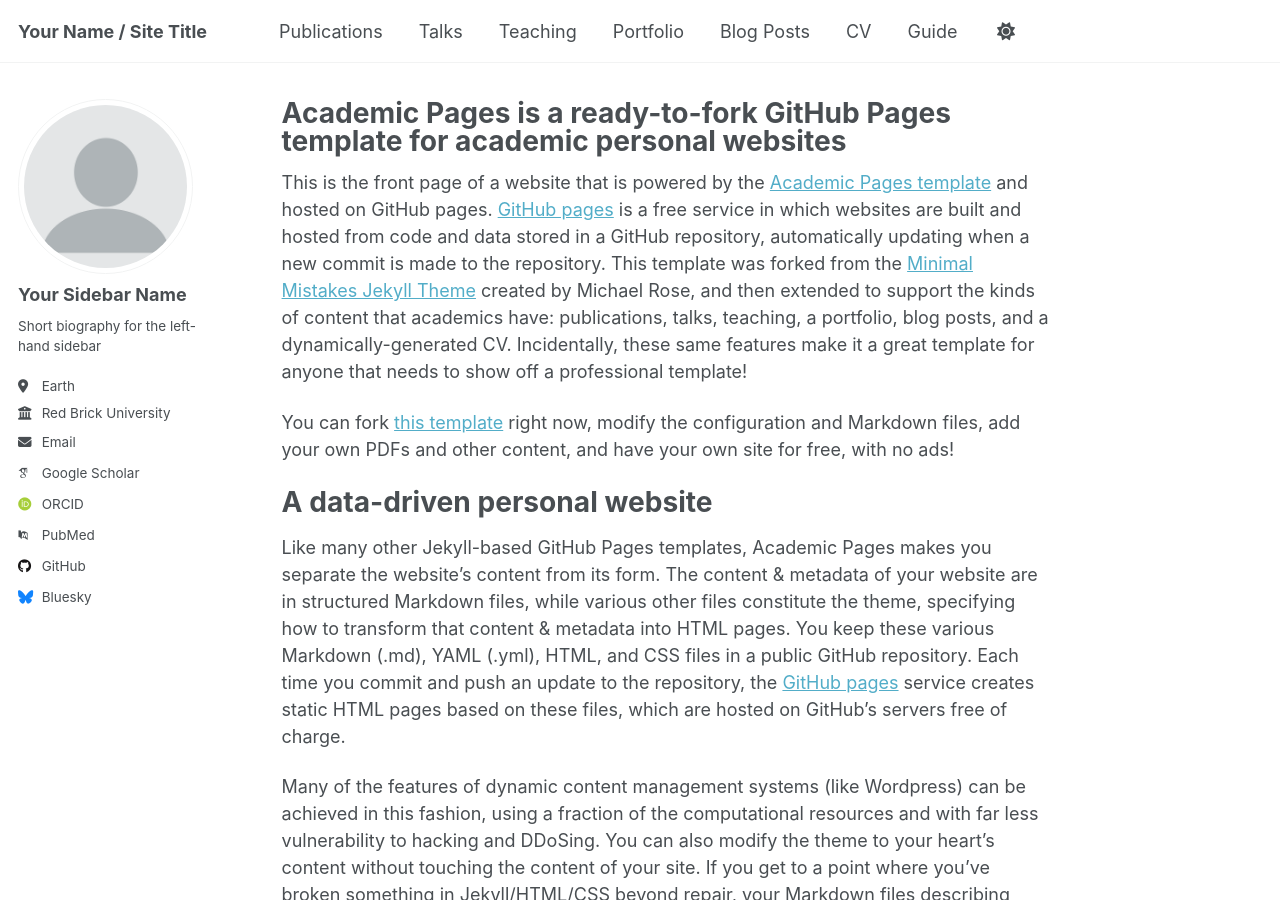
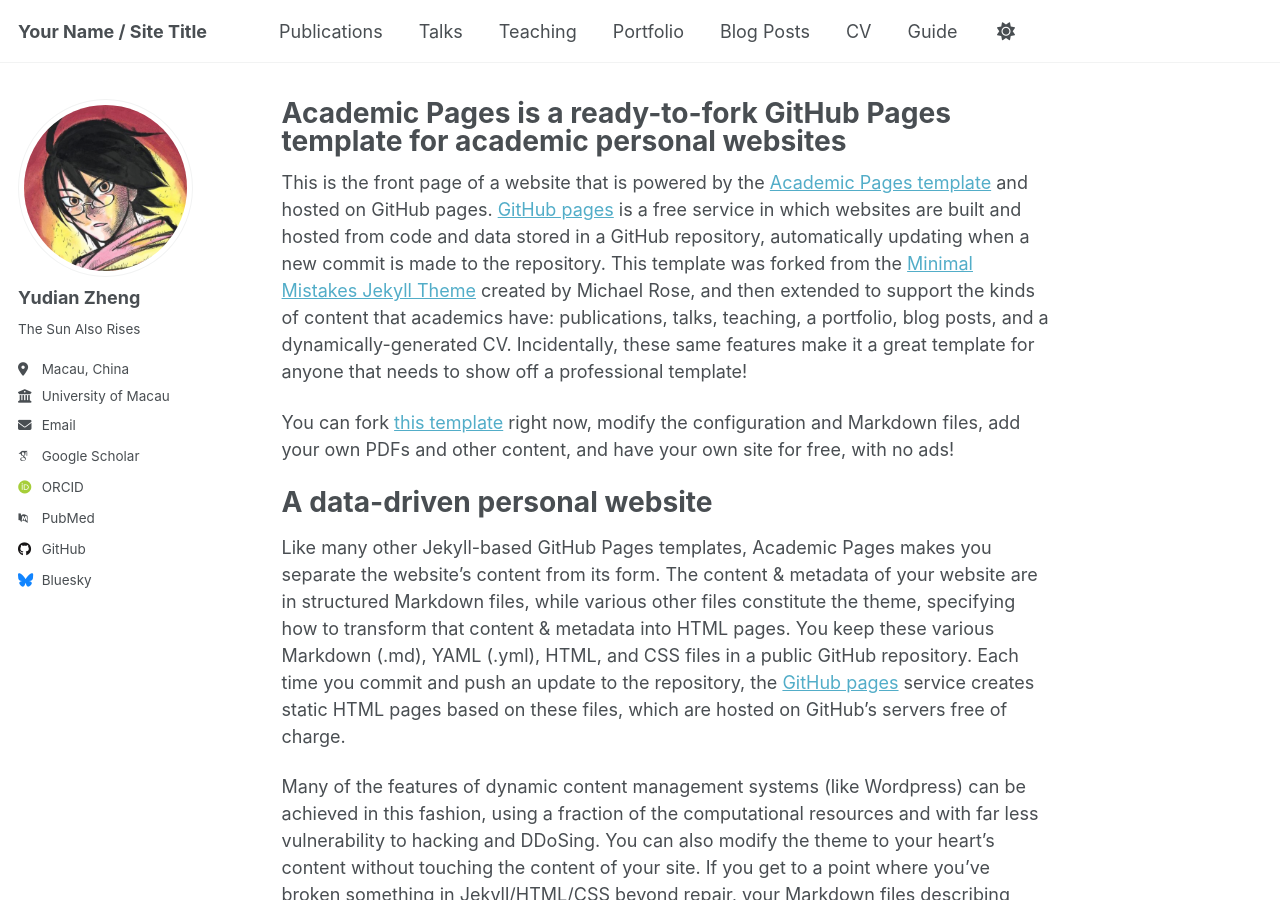
Before and after one commit to yudianzheng/yudianzheng.github.io, a Jekyll site: the page built from _pages/about.md, in a window 1280 px wide and 900 px high. Built offline with Jekyll 4.4.1, drawn with Linux system fonts in a browser that asks for light colours; some web fonts are replaced; a script that is not in the unit is left out.

Commit message:
change profile.png

```diff
--- a/_config.yml
+++ b/_config.yml
@@ -13,7 +13,7 @@
 title_separator          : "-"
 name                     : &name "Your Name"
 description              : &description "personal description"
-url                      : https://academicpages.github.io # the base hostname & protocol for your site e.g. "https://[your GitHub username].github.io" or if you already have some other page hosted on Github then use "https://[your GitHub username].github.io/[Your Repo Name]"
+url                      : https://yudianzheng.github.io # the base hostname & protocol for your site e.g. "https://[your GitHub username].github.io" or if you already have some other page hosted on Github then use "https://[your GitHub username].github.io/[Your Repo Name]"
 baseurl                  : "" # the subpath of your site, e.g. "/blog"
 repository               : "academicpages/academicpages.github.io"
 
@@ -23,13 +23,13 @@
 author:
   # Biographic information
   avatar           : "profile.png"
-  name             : "Your Sidebar Name"
+  name             : "Yudian Zheng"
   pronouns         : # example: "she/her"
-  bio              : "Short biography for the left-hand sidebar"
-  location         : "Earth"
-  employer         : "Red Brick University"
+  bio              : "The Sun Also Rises"
+  location         : "Macau, China"
+  employer         : "University of Macau"
   uri              : # URL
-  email            : "none@example.org"
+  email            : "yudianzheng2018@gmail.com"
 
   # Academic websites
   academia         : # URL
```
Also changed, not shown: images/profile.png.
